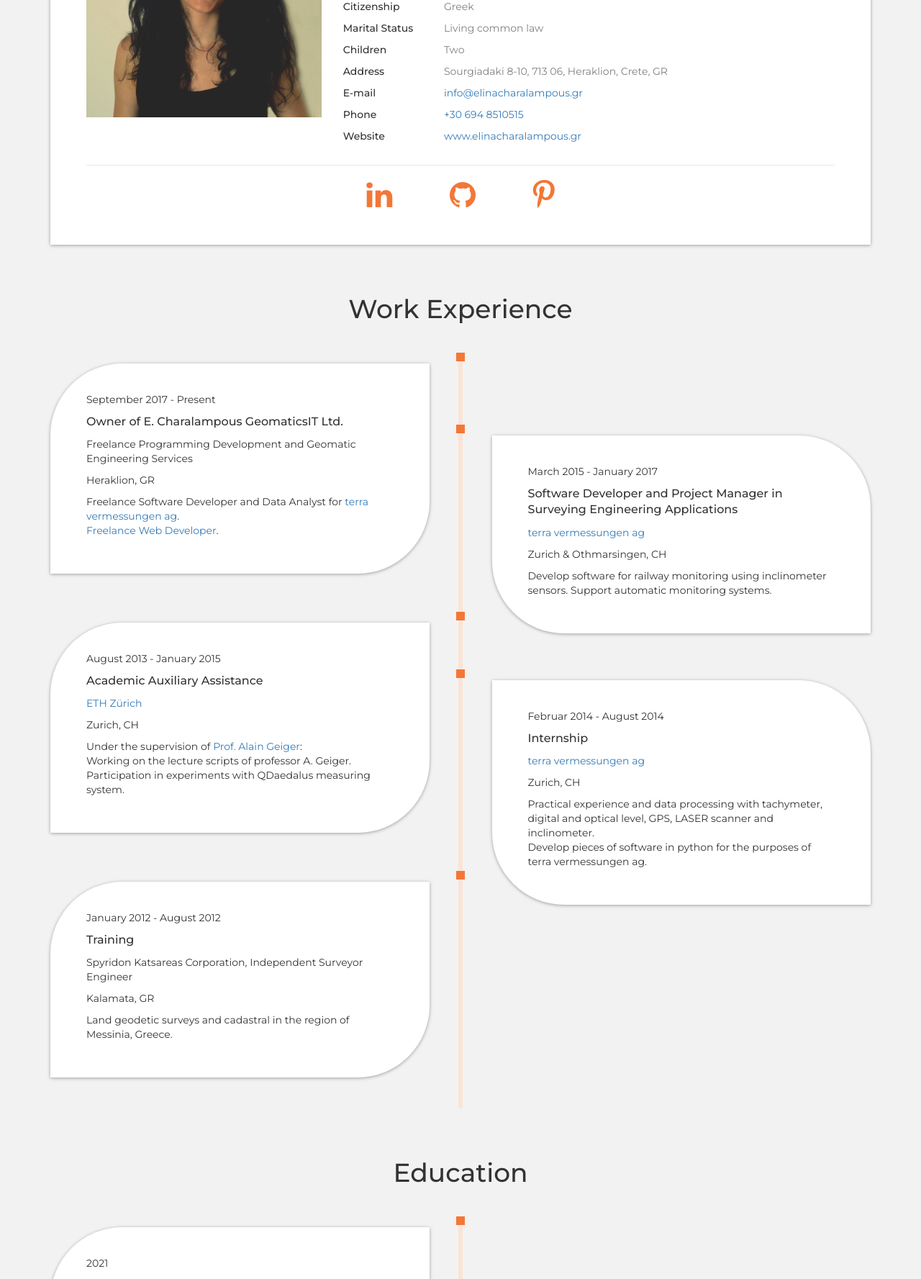
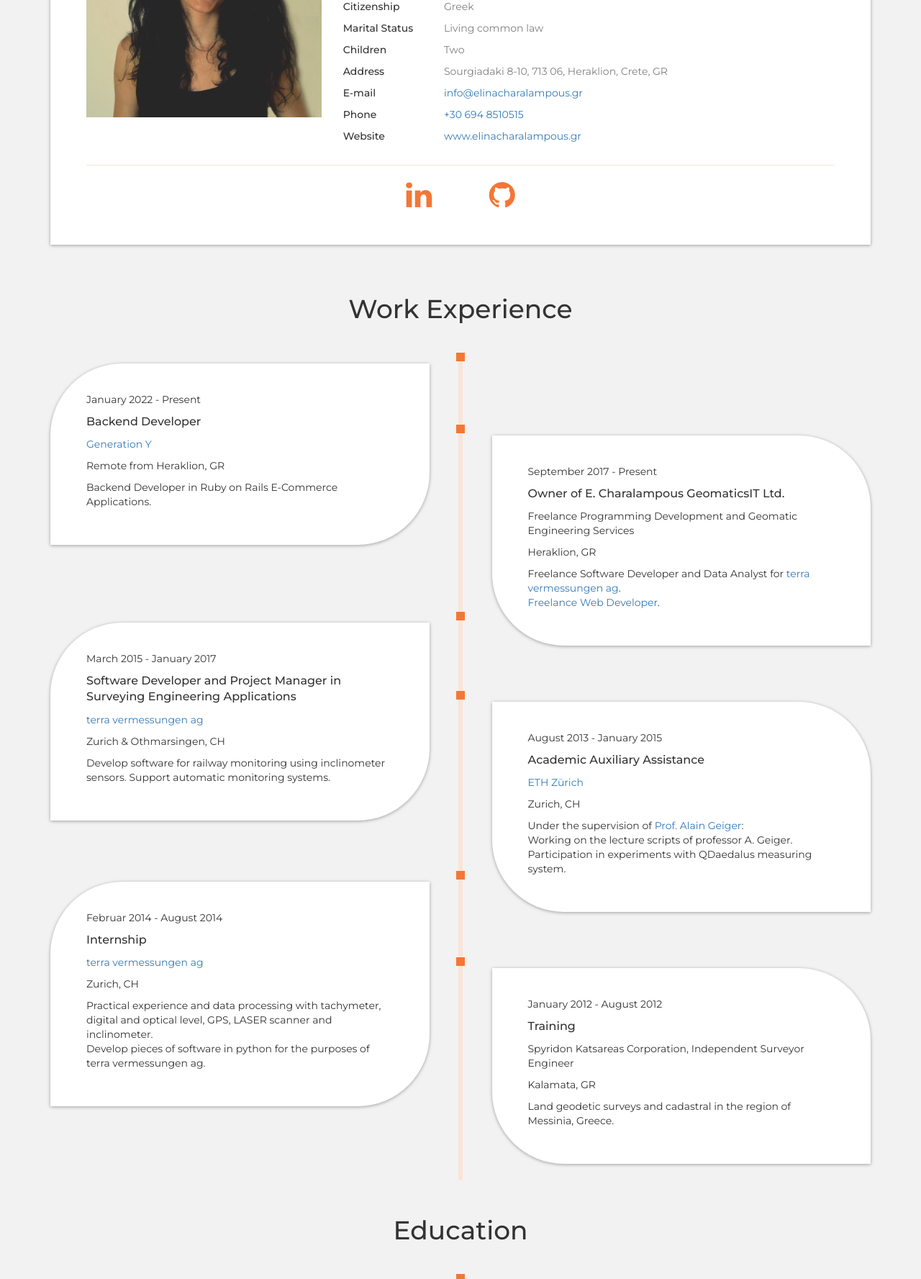
Before and after one commit to elinachar/elinacharalampous, a PHP site: page /cv.html in a window 1280 px wide. Shown: the part 304-2081 px from the top of the page at 72% size. Run offline with PHP 8.4, Linux system fonts and the light colour scheme.

Commit message:
Update CV for GY

```diff
--- a/css/cv.css
+++ b/css/cv.css
@@ -189,11 +189,11 @@ h2 {
 
 /* EXPERIENCE */
 .experience {
-  height: 1150px;
+  height: 1230px;
 }
 
 .experience .vertical-line {
-  height: 1050px;
+  height: 1150px;
 }
 
 #experience-dot-2 {
@@ -205,16 +205,16 @@ h2 {
 }
 
 #experience-dot-4 {
-  top: 540px;
+  top: 570px;
 }
 
 #experience-dot-5 {
   top: 820px;
 }
 
-/* #experience-dot-6 {
-  top: 865px;
-} */
+#experience-dot-6 {
+  top: 940px;
+}
 
 #experience-card-1 {
   top: 115px;
@@ -229,16 +229,16 @@ h2 {
 }
 
 #experience-card-4 {
-  top: 555px;
+  top: 585px;
 }
 
 #experience-card-5 {
   top: 835px;
 }
 
-/* #experience-card-6 {
-  top: 880px;
-} */
+#experience-card-6 {
+  top: 955px;
+}
 
 /* EDUCATION */
 .education {
--- a/cv.html
+++ b/cv.html
@@ -137,9 +137,9 @@
             <a href="https://github.com/elinachar" target="_blank">
               <i class="fa fa-github"></i>
             </a>
-            <a href="https://gr.pinterest.com/elinachar/" target="_blank" id="pinterest">
+            <!-- <a href="https://gr.pinterest.com/elinachar/" target="_blank" id="pinterest">
               <i class="fa fa-pinterest-p"></i>
-            </a>
+            </a> -->
           </div> <!-- end social-media -->
         </div> <!-- end row -->
       </div> <!-- end card -->
@@ -150,8 +150,18 @@
     <div class="container experience experience-education">
       <h2 class="text-center">Work Experience</h2>
       <div class="vertical-line"></div>
+
       <div class="dot" id="experience-dot-1"></div>
       <div class="card box-shadow position-left" id="experience-card-1">
+        <p class="experience-timespan">January 2022 - Present</p>
+        <p class="experience-title">Backend Developer</p>
+        <p class="experience-description"><a href="https://www.generation-y.gr/" target="_blank">Generation Y</a></p>
+        <p class="experience-location">Remote from Heraklion, GR</p>
+        <p class="experience-text">Backend Developer in Ruby on Rails E-Commerce Applications.</p>
+      </div>
+
+      <div class="dot" id="experience-dot-2"></div>
+      <div class="card box-shadow position-right" id="experience-card-2">
         <p class="experience-timespan">September 2017 - Present</p>
         <p class="experience-title">Owner of E. Charalampous GeomaticsIT Ltd.</p>
         <p class="experience-description">Freelance Programming Development and Geomatic Engineering Services</p>
@@ -161,7 +171,6 @@
         </p>
       </div>
 
-
       <!-- <div class="dot" id="experience-dot-2"></div>
       <div class="card box-shadow position-right" id="experience-card-2">
         <p class="experience-timespan">Februar 2017 - August 2017</p>
@@ -170,8 +179,8 @@
         <p class="experience-location">Heraklion, GR</p>
       </div> -->
 
-      <div class="dot" id="experience-dot-2"></div>
-      <div class="card box-shadow position-right" id="experience-card-2">
+      <div class="dot" id="experience-dot-3"></div>
+      <div class="card box-shadow position-left" id="experience-card-3">
         <p class="experience-timespan">March 2015 - January 2017</p>
         <p class="experience-title">Software Developer and Project Manager in Surveying Engineering Applications</p>
         <p class="experience-description"><a href="http://www.terra.ch/" target="_blank">terra vermessungen ag</a></p>
@@ -181,8 +190,8 @@
         </p>
       </div>
 
-      <div class="dot" id="experience-dot-3"></div>
-      <div class="card box-shadow position-left" id="experience-card-3">
+      <div class="dot" id="experience-dot-4"></div>
+      <div class="card box-shadow position-right" id="experience-card-4">
         <p class="experience-timespan">August 2013 - January 2015</p>
         <p class="experience-title">Academic Auxiliary Assistance</p>
         <p class="experience-description"><a href="https://www.baug.ethz.ch/en/" target="_blank">ETH Zürich</a></p>
@@ -193,8 +202,8 @@
         </p>
       </div>
 
-      <div class="dot" id="experience-dot-4"></div>
-      <div class="card box-shadow position-right" id="experience-card-4">
+      <div class="dot" id="experience-dot-5"></div>
+      <div class="card box-shadow position-left" id="experience-card-5">
         <p class="experience-timespan">Februar 2014 - August 2014</p>
         <p class="experience-title">Internship</p>
         <p class="experience-description"><a href="http://www.terra.ch/" target="_blank">terra vermessungen ag</a></p>
@@ -205,8 +214,8 @@
         </p>
       </div>
 
-      <div class="dot" id="experience-dot-5"></div>
-      <div class="card box-shadow position-left" id="experience-card-5">
+      <div class="dot" id="experience-dot-6"></div>
+      <div class="card box-shadow position-right" id="experience-card-6">
         <p class="experience-timespan">January 2012 - August 2012</p>
         <p class="experience-title">Training</p>
         <p class="experience-description">Spyridon Katsareas Corporation, Independent Surveyor Engineer</p>
@@ -312,9 +321,9 @@
           <div class="col-sm-6">
             <div class="skill">
               <p class="skill-name">Ruby & Ruby on Rails</p>
-              <p class="skill-percent">80%</p>
+              <p class="skill-percent">85%</p>
               <div class="loading-bar full">
-                <div class="loading-bar percent" data-percent="80"></div>
+                <div class="loading-bar percent" data-percent="85"></div>
               </div>
             </div>
           </div>
@@ -357,18 +366,18 @@
           <div class="col-sm-6">
             <div class="skill">
               <p class="skill-name">MySQL</p>
-              <p class="skill-percent">60%</p>
+              <p class="skill-percent">70%</p>
               <div class="loading-bar full">
-                <div class="loading-bar percent" data-percent="60"></div>
+                <div class="loading-bar percent" data-percent="70"></div>
               </div>
             </div>
           </div>
           <div class="col-sm-6">
             <div class="skill">
               <p class="skill-name">Git</p>
-              <p class="skill-percent">70%</p>
+              <p class="skill-percent">80%</p>
               <div class="loading-bar full">
-                <div class="loading-bar percent" data-percent="70"></div>
+                <div class="loading-bar percent" data-percent="80"></div>
               </div>
             </div>
           </div>
```
